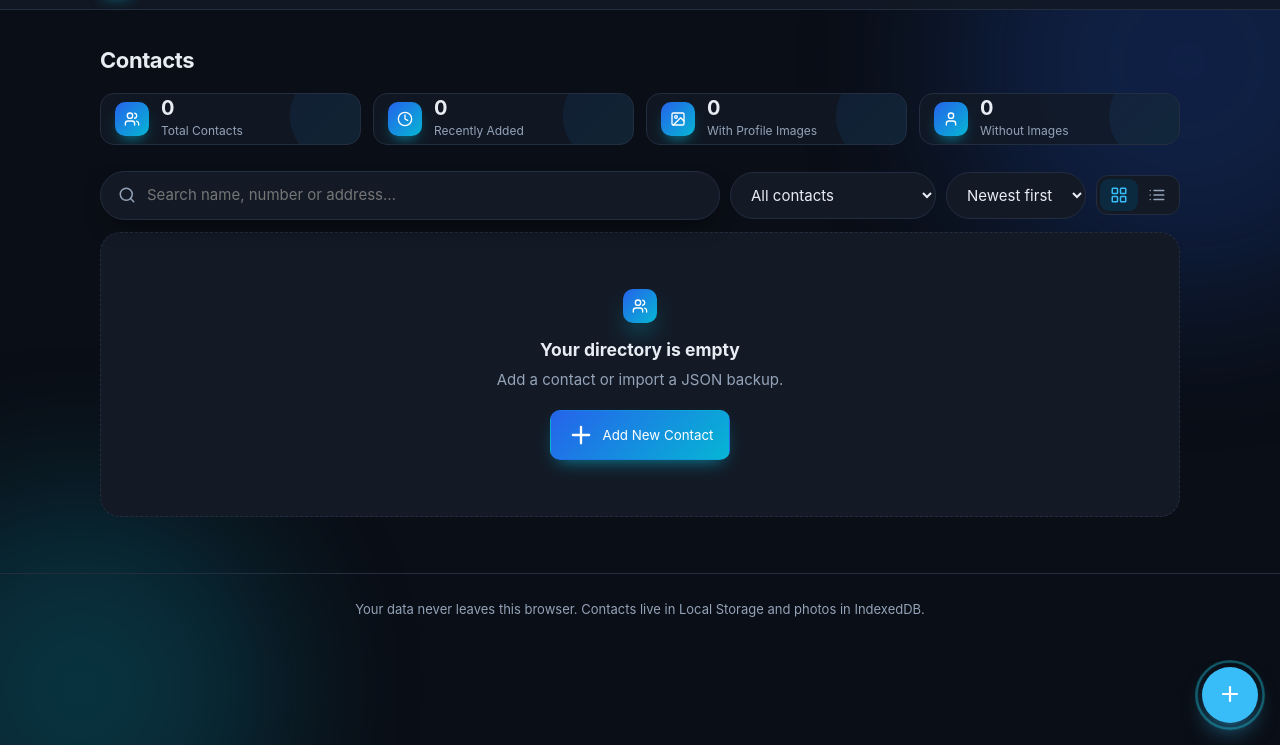
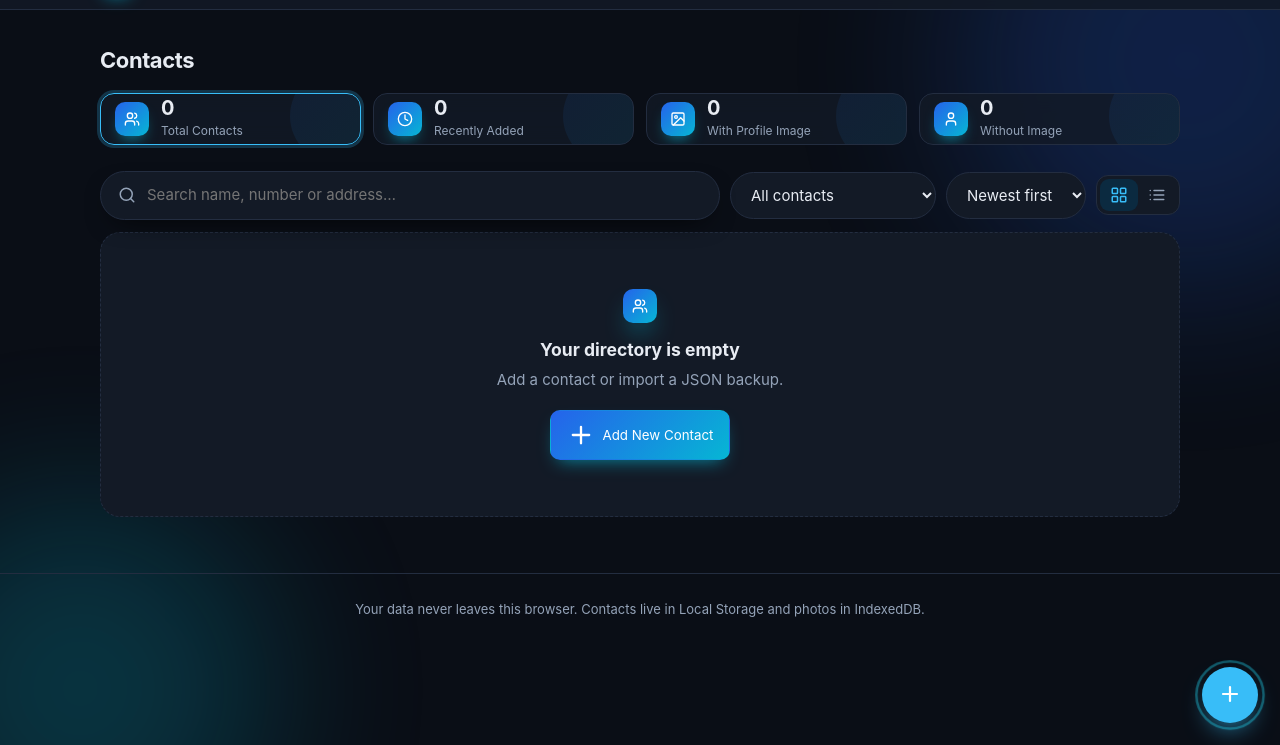
Before and after one commit to muhammadyaman727/ContactDirectory, a plain HTML site: page index.html in a window 1280 px wide. Both pictures are taken after a click on the button 1106 px from the left and 32 px from the top of the page. Shown: the part 55-800 px from the top of the page. Drawn offline with Linux system fonts and the light colour scheme.

Commit message:
Update index.html

```diff
--- a/index.html
+++ b/index.html
@@ -112,6 +112,9 @@ dialog{margin:auto;inset:0;border-radius:26px;border:1px solid var(--bd)}dialog[
 #list .stats{grid-template-columns:repeat(auto-fit,minmax(min(240px,100%),1fr));gap:12px}#list .stat{aspect-ratio:5/1;padding:0 14px;gap:12px;align-items:center;border-radius:14px}#list .si{width:34px;height:34px;border-radius:10px}#list .si .ic{width:16px;height:16px}#list .stat b{font-size:20px}#list .stat small{font-size:12px;line-height:1.2}
 @media(max-width:720px){#list .stats{grid-template-columns:1fr;gap:8px}#list .stat{padding:0 14px;gap:12px}#list .si{width:34px;height:34px}}
 #dash{display:none!important}
+#list .stats{grid-template-columns:repeat(4,1fr)}button.stat{font:inherit;color:inherit;text-align:left;cursor:pointer;transition:.2s}button.stat:hover{border-color:#38bdf8}button.stat.on{border-color:var(--ac);box-shadow:0 0 0 3px color-mix(in srgb,var(--ac) 22%,transparent)}
+@media(max-width:900px){#list .stats{display:flex;overflow-x:auto;scroll-snap-type:x mandatory;scrollbar-width:none;gap:10px;margin:16px -20px 0;padding:4px 20px 8px}#list .stats::-webkit-scrollbar{display:none}#list .stat{flex:0 0 232px;scroll-snap-align:start}.tb #f{display:none}}
+@media(max-width:720px){#list .stats{margin:16px -16px 0;padding:4px 16px 8px}}
 main{padding-bottom:104px}
 .fab{position:fixed;right:22px;bottom:calc(22px + env(safe-area-inset-bottom,0px));z-index:25;width:56px;height:56px;border-radius:50%;border:0;background:var(--ac);color:#fff;display:grid;place-items:center;cursor:pointer;box-shadow:0 12px 26px -8px color-mix(in srgb,var(--ac) 75%,#000),0 2px 6px rgba(0,0,0,.18);transition:.2s}.fab:hover{transform:scale(1.07)}.fab:active{transform:scale(.95)}.fab .ic{width:24px;height:24px;stroke-width:2.2}
 #toasts{left:50%;right:auto;translate:-50% 0;align-items:center;bottom:calc(24px + env(safe-area-inset-bottom,0px))}
@@ -235,7 +238,7 @@ if(S.f=='img')r=r.filter(c=>IM[c.id]);if(S.f=='noimg')r=r.filter(c=>!IM[c.id]);i
 return r.sort({az:(a,b)=>a.name.localeCompare(b.name),za:(a,b)=>b.name.localeCompare(a.name),new:(a,b)=>b.created-a.created,old:(a,b)=>a.created-b.created}[S.s])}
 const empty=(i,t,p,b)=>`<div class="empty"><div class="si">${ic(i)}</div><h3>${t}</h3><p>${p}</p>${b}</div>`;
 function render(){const V=C.filter(c=>S.v=='priv'?c.personal:!c.personal),n=V.length,tot=n,w=V.filter(c=>IM[c.id]).length,rc=V.filter(c=>Date.now()-c.created<WK).length;
-$('#stats').innerHTML=[['users','Total Contacts',n],['clock','Recently Added',rc],['image','With Profile Images',w],['user','Without Images',n-w]].map(([i,l,v])=>`<div class="stat"><span class="si">${ic(i)}</span><div><b>${v}</b><small>${l}</small></div></div>`).join('');
+$('#stats').innerHTML=[['users','Total Contacts',n,'all'],['clock','Recently Added',rc,'recent'],['image','With Profile Image',w,'img'],['user','Without Image',n-w,'noimg']].map(([i,l,v,f])=>`<button class="stat${S.f==f?' on':''}" data-a="folder" data-f="${f}"><span class="si">${ic(i)}</span><div><b>${v}</b><small>${l}</small></div></button>`).join('');
 const add=`<button class="b pri" data-a="add">${ic('plus')}Add New Contact</button>`;
 $('#recent').innerHTML=n?[...V].sort((a,b)=>b.created-a.created).slice(0,4).map(card).join(''):empty('users','No contacts yet','Add your first contact to start building your directory.',add);
 const r=view();$('#cards').className='cards '+S.m;
@@ -321,7 +324,7 @@ const doQS=()=>{S.q=$('#qs').value;$('#q').value=S.q;go('list')};$('#qb').onclic
 $('#q').oninput=e=>{S.q=e.target.value;render()};$('#f').onchange=e=>{S.f=e.target.value;render()};$('#s').onchange=e=>{S.s=e.target.value;render()};
 document.addEventListener('click',e=>{if(e.target.matches('dialog'))return e.target.close();const t=e.target.closest('[data-a]');if(!t)return;const a=t.dataset.a,id=t.closest('[data-id]')?.dataset.id;
 ({add:()=>openForm(),view:()=>openView(id),edit:()=>openForm(id),del:()=>delAsk(id),go:()=>go(t.dataset.v),close:()=>t.closest('dialog').close(),data:()=>{closeAll();$('#st').textContent='';$('#mm').showModal()},
-theme:()=>{const v=t.dataset.t;if(v=='system')delete document.documentElement.dataset.theme;else document.documentElement.dataset.theme=v;lsSet(PF,{...lsGet(PF,{}),t:v=='system'?null:v});themeIc()},chpin:()=>askPin(pwh?'change':'set'),lockp:()=>go('dash'),mode:()=>{S.m=t.dataset.m;lsSet(PF,{...lsGet(PF,{}),m:S.m});render()},clear:()=>{S.q='';S.f='all';$('#q').value='';$('#f').value='all';render()}})[a]?.()});
+theme:()=>{const v=t.dataset.t;if(v=='system')delete document.documentElement.dataset.theme;else document.documentElement.dataset.theme=v;lsSet(PF,{...lsGet(PF,{}),t:v=='system'?null:v});themeIc()},chpin:()=>askPin(pwh?'change':'set'),folder:()=>{S.f=t.dataset.f;$('#f').value=S.f;render()},lockp:()=>go('dash'),mode:()=>{S.m=t.dataset.m;lsSet(PF,{...lsGet(PF,{}),m:S.m});render()},clear:()=>{S.q='';S.f='all';$('#q').value='';$('#f').value='all';render()}})[a]?.()});
 (async()=>{$$('[data-i]').forEach(e=>e.innerHTML=ic(e.dataset.i));const pf=lsGet(PF,{});if(pf.m)S.m=pf.m;if(pf.t)document.documentElement.dataset.theme=pf.t;themeIc();
 C=lsGet(LS,[]);if(!Array.isArray(C))C=[];pwh=lsGet(PK,null);L=true;db=await idb();await Promise.all(C.map(async c=>{const d=await tx('readonly',s=>s.get(c.id));if(d)IM[c.id]=d}));{const d=await tx('readonly',s=>s.get('__me'));if(d)IM.__me=d}renderMe();go('dash')})();
 </script></body></html>
```
